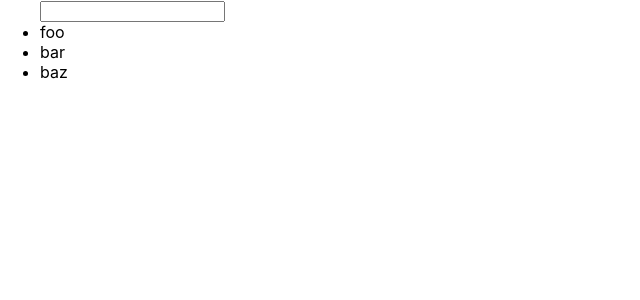
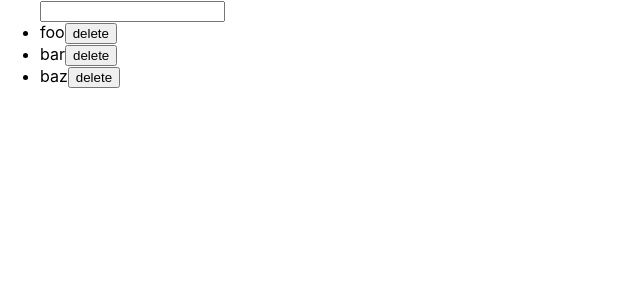
Before and after one commit to onigra/vue-test, a Nuxt app: page /todo in a window 1280 px wide. Shown: the top 300 px of the page, without its empty margins (0-640 px from the left). Built offline with nearby package versions, Linux system fonts and the light colour scheme.

Commit message:
削除ボタン

```diff
--- a/pages/todo.vue
+++ b/pages/todo.vue
@@ -2,7 +2,7 @@
   <div>
     <ul>
       <input placeholder="" @keyup.enter="addTodo">
-      <li v-for="todo in todos">{{ todo }}</li>
+      <li v-for="(todo, index) in todos">{{ todo }}<button @click="removeTodo(index)">delete</button></li>
     </ul>
 
   </div>
@@ -17,6 +17,9 @@ export default {
     addTodo(event) {
       this.$store.commit('todo/add', event.target.value)
       event.target.value = ''
+    },
+    removeTodo(index) {
+      this.$store.commit('todo/rm', index)
     }
   }
 }
--- a/store/todo.js
+++ b/store/todo.js
@@ -6,4 +6,7 @@ export const mutations = {
   add(state, text) {
     state.list.push(text)
   },
+  rm(state, index) {
+    state.list.splice(index, 1)
+  },
 }
```
